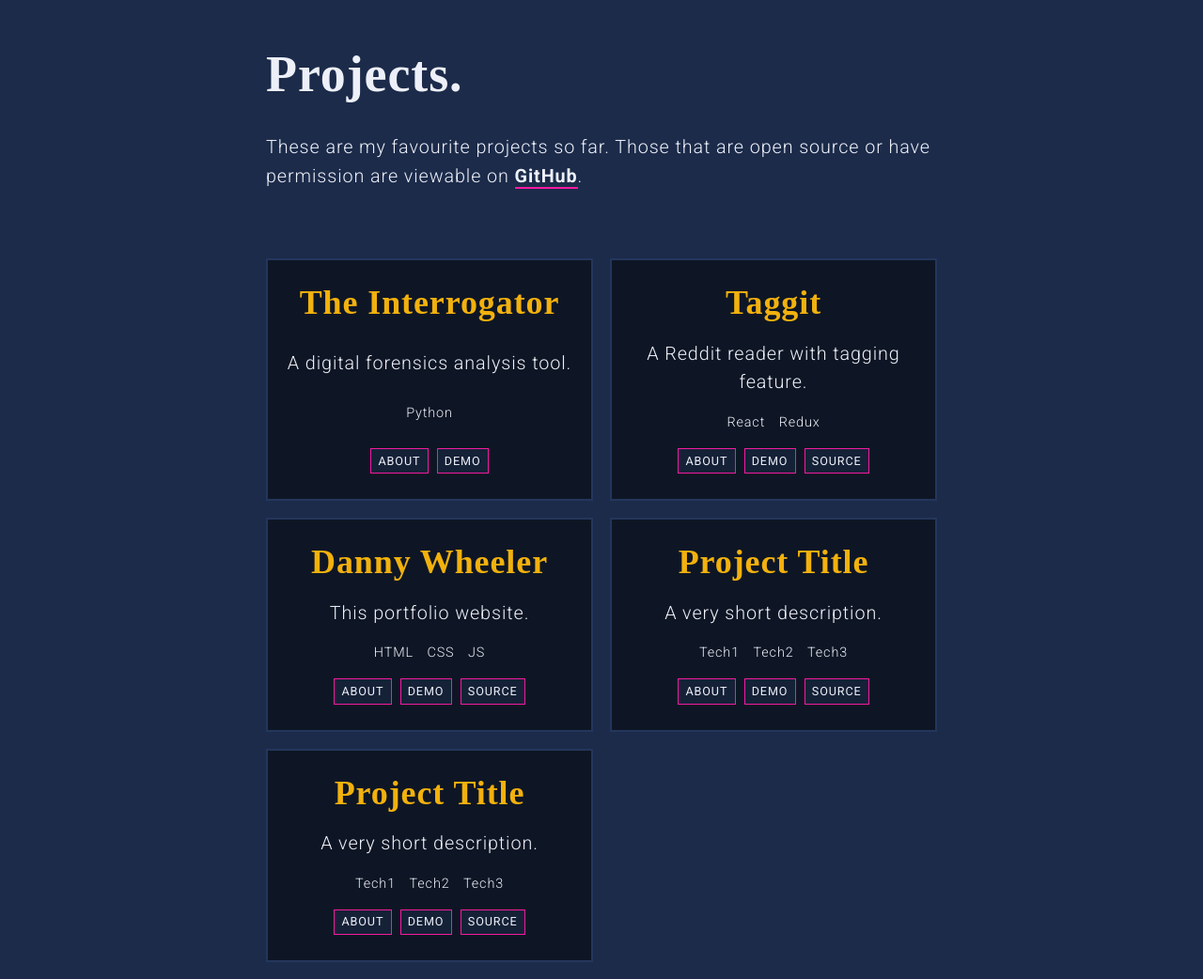
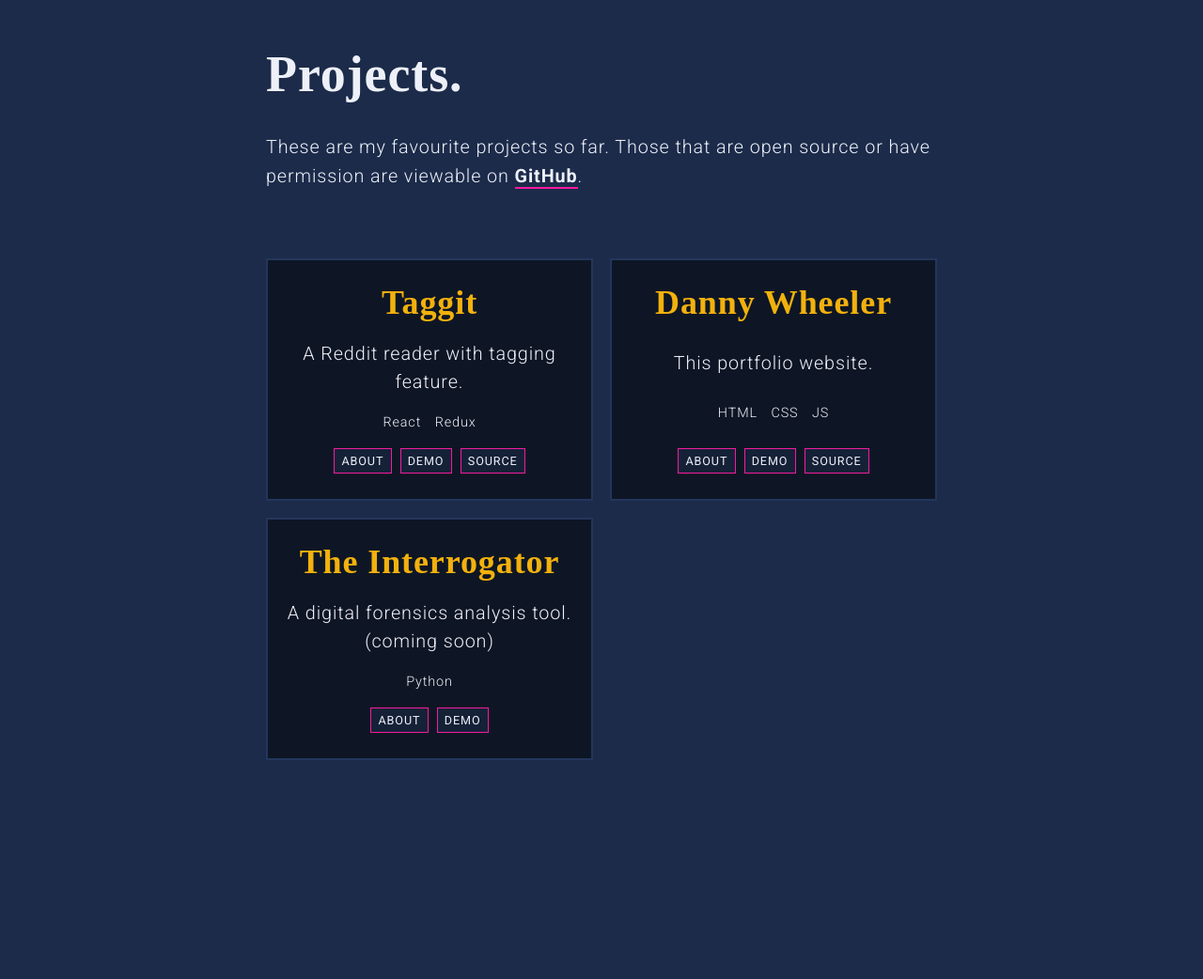
Before and after one commit to DannyGeorgeWheeler/DannyGeorgeWheeler.github.io, a plain HTML site: page projects.html in a window 1280 px wide. Shown: the part 52-1094 px from the top of the page at 94% size. After the commit the page ends 879 px from the top, so only its background shows below. Drawn offline with Linux system fonts and the light colour scheme; a web font is replaced by a local one.

Commit message:
fixed source link on taggit project page

```diff
--- a/projects.html
+++ b/projects.html
@@ -51,17 +51,6 @@
             <!-- PROJECT GRID -->
             <section id='projects'>
                 <div class='projectCard'>
-                    <h2>The Interrogator</h2>
-                    <p>A digital forensics analysis tool.</p>
-                    <div id='tags'>
-                        <span class='tag'>Python</span>
-                    </div>
-                    <div id='projectLinks'>
-                        <a class='projectLink' href='#'>About</a>
-                        <a class='projectLink' href='#'>Demo</a>
-                    </div>
-                </div>
-                <div class='projectCard'>
                     <h2>Taggit</h2>
                     <p>A Reddit reader with tagging feature.</p>
                     <div id='tags'>
@@ -71,7 +60,7 @@
                     <div id='projectLinks'>
                         <a class='projectLink' href='#'>About</a>
                         <a class='projectLink' href='http://taggit.netlify.app'>Demo</a>
-                        <a class='projectLink' href='#'>Source</a>
+                        <a class='projectLink' href='https://github.com/DannyGeorgeWheeler/taggit'>Source</a>
                     </div>
                 </div>
                 <div class='projectCard'>
@@ -89,33 +78,17 @@
                     </div>
                 </div>
                 <div class='projectCard'>
-                    <h2>Project Title</h2>
-                    <p>A very short description.</p>
+                    <h2>The Interrogator</h2>
+                    <p>A digital forensics analysis tool. (coming soon)</p>
                     <div id='tags'>
-                        <span class='tag'>Tech1</span>
-                        <span class='tag'>Tech2</span>
-                        <span class='tag'>Tech3</span>
+                        <span class='tag'>Python</span>
                     </div>
                     <div id='projectLinks'>
                         <a class='projectLink' href='#'>About</a>
                         <a class='projectLink' href='#'>Demo</a>
-                        <a class='projectLink' href='#'>Source</a>
                     </div>
                 </div>
-                <div class='projectCard'>
-                    <h2>Project Title</h2>
-                    <p>A very short description.</p>
-                    <div id='tags'>
-                        <span class='tag'>Tech1</span>
-                        <span class='tag'>Tech2</span>
-                        <span class='tag'>Tech3</span>
-                    </div>
-                    <div id='projectLinks'>
-                        <a class='projectLink' href='#'>About</a>
-                        <a class='projectLink' href='#'>Demo</a>
-                        <a class='projectLink' href='#'>Source</a>
-                    </div>
-                </div>
+
             </section>
 
         </main>
```
